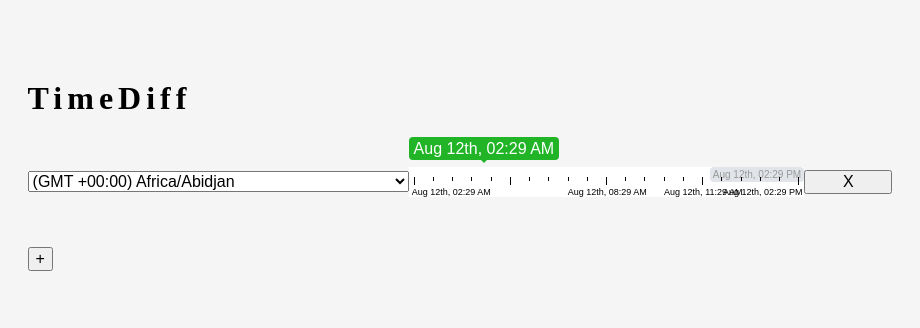
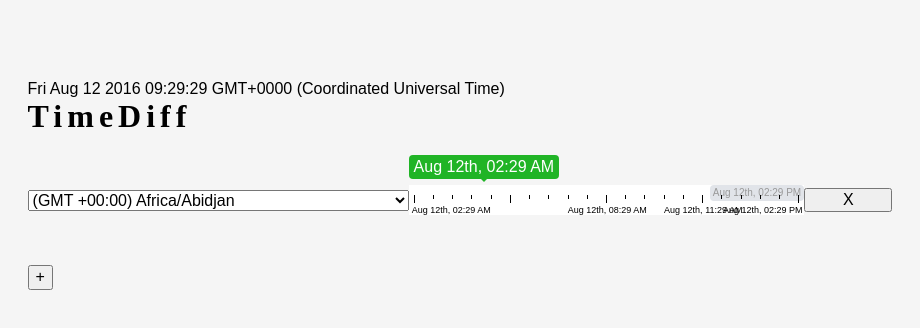
Before and after one commit to jimiswells/time-diff, an Electron app: page index.html in a window 920 px wide. Drawn offline with nearby package versions, Linux system fonts and the light colour scheme.

Commit message:
getting times into variables

```diff
--- a/assets/js/app.js
+++ b/assets/js/app.js
@@ -10,18 +10,23 @@
     });
 
 
+
+var time = moment.duration("00:03:15")
 $("#example_id").ionRangeSlider({
-    min: +moment().subtract(12, "hours").format("X"),
+     min: +moment().subtract(12, "hours").format("X"),
     max: +moment().format("X"),
 
     grid: true,
     force_edges: true,
      prettify: function (num) {
-        return moment(num, "X").format("MMM Do, hh:mm A");
+     return moment(num, "X").format("MMM Do, hh:mm A");
     }
 
 });
 
+ var now = moment().subtract(5, "hours");
 
 var nut = moment("2013-11-18").tz("America/Toronto").format('Z');
 console.log(nut);
+
+$('.moment').append(now._d);
--- a/index.html
+++ b/index.html
@@ -19,6 +19,9 @@
 </head>
 
 <body>
+    <div class="moment">
+
+    </div>
 
     <section class="content">
         <h1 class="title">TimeDiff</h1>
```
